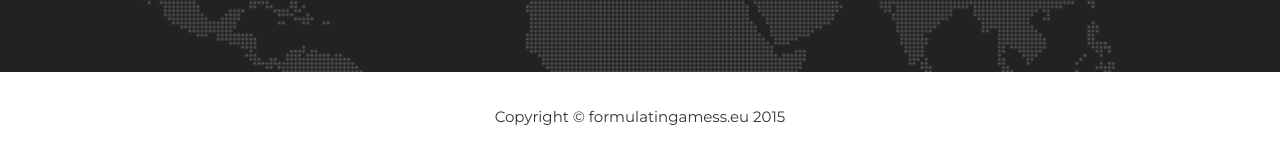
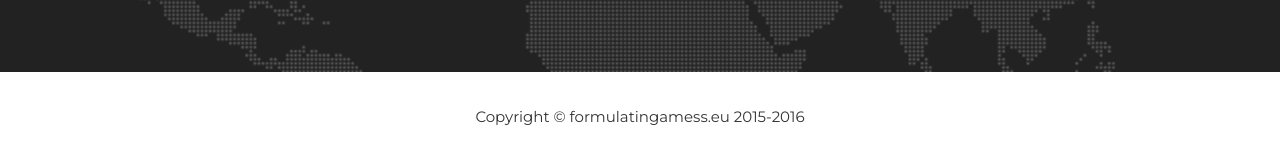
Before and after one commit to formulatingamess/www, a Jekyll site: the page built from index.html, in a window 1280 px wide and 900 px high, scrolled down 3187 px. Shown: the part 738-897 px from the top of the window. Built offline with Jekyll 4.4.1, drawn with Linux system fonts in a browser that asks for light colours; some web fonts are replaced.

Commit message:
added 2016 year to copyright notice

```diff
--- a/_includes/footer.html
+++ b/_includes/footer.html
@@ -2,7 +2,7 @@
         <div class="container">
             <div class="row">
                 <div class="col-md-12">
-                    <span class="copyright">Copyright &copy; {{ site.title }} 2015</span>
+                    <span class="copyright">Copyright &copy; {{ site.title }} 2015-2016</span>
                 </div>
                 <!--
                 <div class="col-md-4">
```
